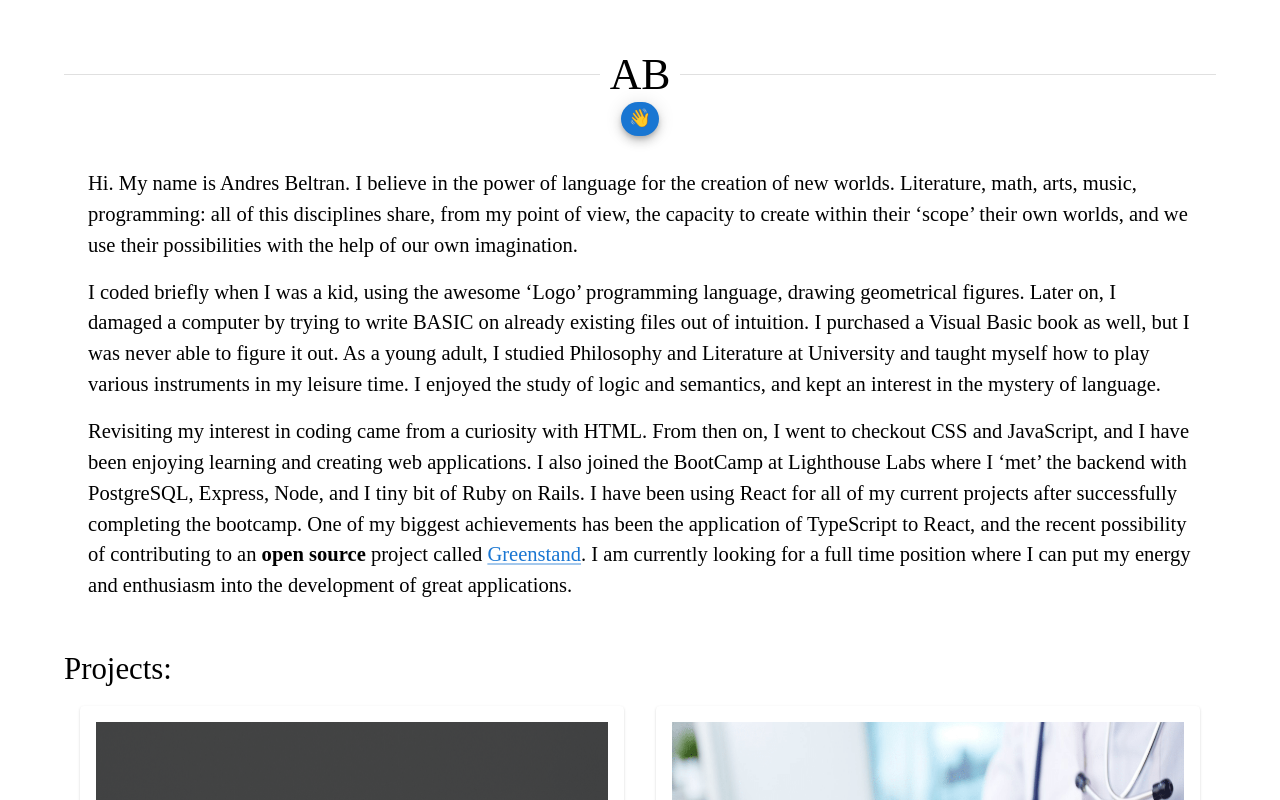
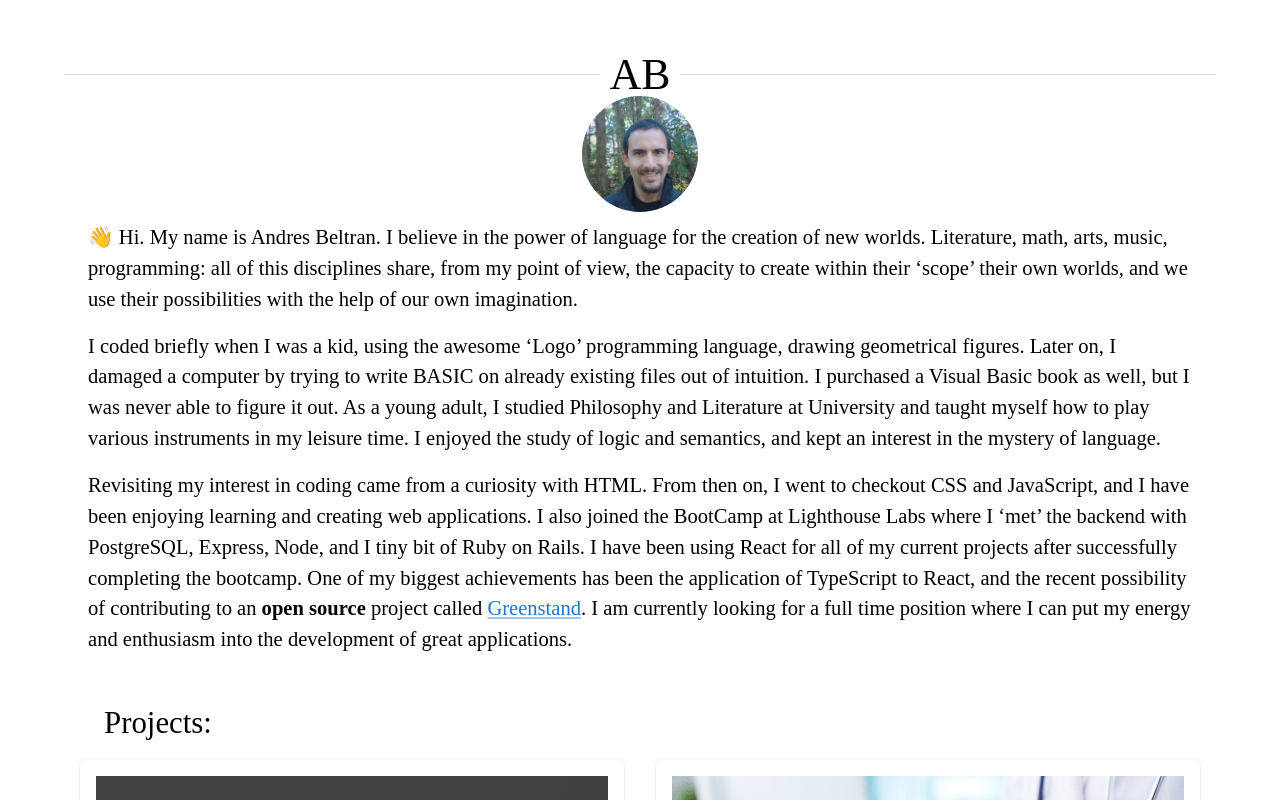
Before and after one commit to andres039/PortfolioNext, a Next.js app: page / in a window 1280 px wide. Shown: the top 800 px of the page. Built offline with nearby package versions, Linux system fonts and the light colour scheme.

Commit message:
add avatar

```diff
--- a/pages/About.tsx
+++ b/pages/About.tsx
@@ -6,7 +6,7 @@ const About = () => {
     <div>
       <Container sx={{ my: "1rem", p: 2 }}>
         <Typography paragraph>
-          Hi. My name is Andres Beltran. I believe in the power of language for
+          👋 Hi. My name is Andres Beltran. I believe in the power of language for
           the creation of new worlds. Literature, math, arts, music,
           programming: all of this disciplines share, from my point of view, the
           capacity to create within their ‘scope’ their own worlds, and we use
--- a/pages/Nav.tsx
+++ b/pages/Nav.tsx
@@ -1,5 +1,5 @@
 import React from "react";
-import { Container, Divider, Fab, Typography } from "@mui/material";
+import { Avatar, Container, Divider, Fab, Tooltip, Typography } from "@mui/material";
 import { Box } from "@mui/system";
 import Link from "next/link";
 import { ThemeProvider, createTheme } from "@mui/material/styles";
@@ -28,21 +28,25 @@ const Nav = ({ children }: any) => {
         <Typography variant="h5">
           <Divider>
             <Link href="/">
+          <Tooltip title="Home"  placement="top" arrow>
               <Typography variant="h4" sx={{cursor: "pointer"}}>AB</Typography>
+            </Tooltip>
             </Link>
           </Divider>
-          <Container sx={{ display: "flex", justifyContent: "center" }}>
+          <Container sx={{ display: "flex", justifyContent: "center", my: 4 }}>
+
             <Fab
-              variant="extended"
+
               size="small"
-              color="primary"
               id="basic-button"
               aria-controls={open ? "basic-menu" : undefined}
               aria-haspopup="true"
               aria-expanded={open ? "true" : undefined}
               onClick={handleClick}
             >
-              👋
+              <Tooltip title="Contact me"  placement="right" arrow>
+              <Avatar  sx={{ width: 116, height: 116 }} src="images/front.jpg"/>
+              </Tooltip>
             </Fab>
           </Container>
           <Menu
--- a/pages/index.tsx
+++ b/pages/index.tsx
@@ -23,7 +23,7 @@ const Home: NextPage = () => {
         <Nav>
           <About />
 
-          <Typography variant="h5">Projects:</Typography>
+          <Typography variant="h5" sx={{ml: 5}}>Projects:</Typography>
 
           <Grid container>
             <Link href="/projects/trash_panda">
```
Also changed, not shown: public/images/front.jpg (added).
